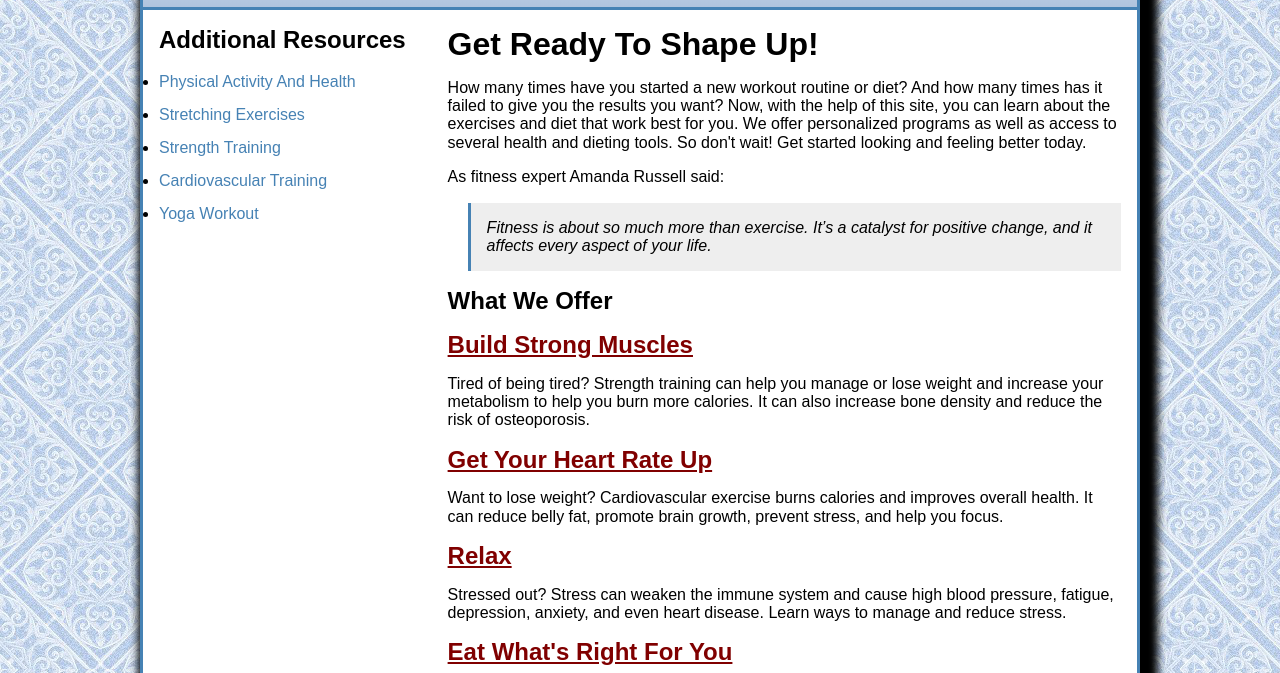
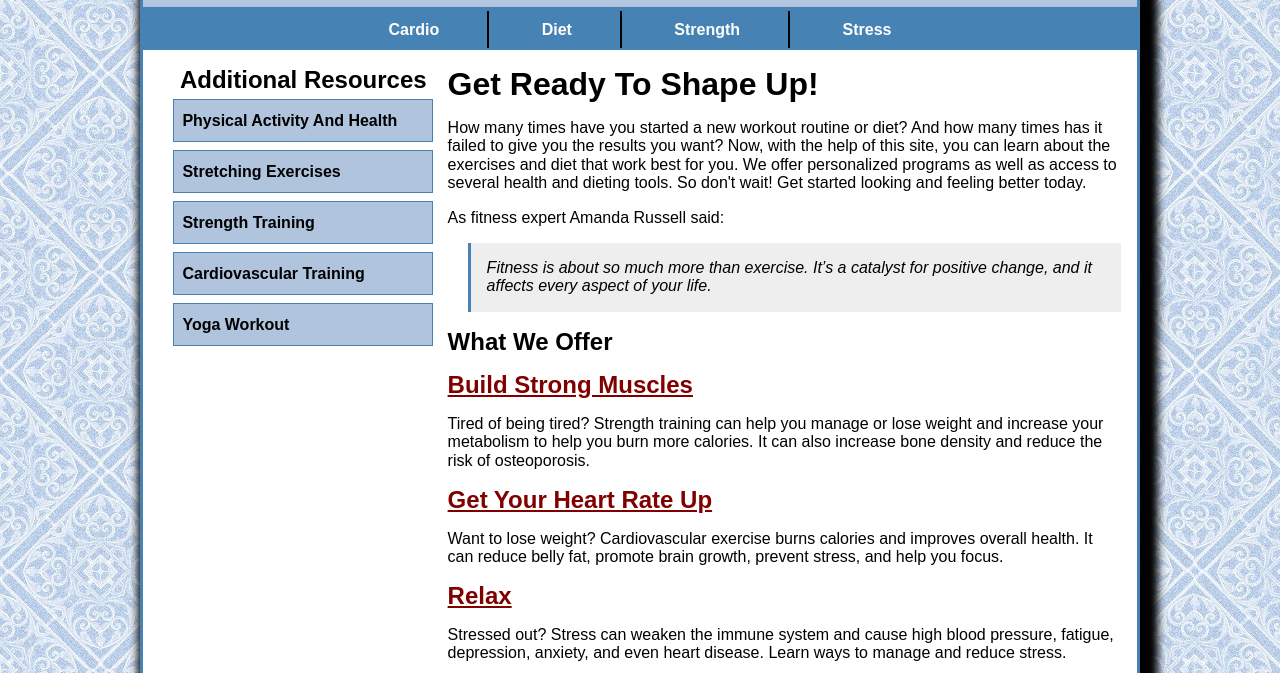
Before and after one commit to eitanaka/shapeup, a plain HTML site: page index.html in a window 1280 px wide. Shown: the part 127-800 px from the top of the page. Drawn offline with Linux system fonts and the light colour scheme.

Commit message:
Add files via upload

```diff
--- a/index.html
+++ b/index.html
@@ -6,7 +6,7 @@
 
 	<link rel="stylesheet" href="styles/normalize.css">
 	<link rel="stylesheet" href="styles/main.css">
-
+	<link rel="icon" href="images/favicon.ico">
 	<title>Shape Up</title>
 </head>
 
@@ -16,6 +16,14 @@
 		<h2>Shape Up!</h2>
 		<h3>Find the best fit for you</h3>
 	</header>
+	<nav id="nav_menu">
+		<ul>
+			<li><a href="cardio/index.html">Cardio</a></li>
+			<li><a href="diet/index.html">Diet</a></li>
+			<li><a href="strength/index.html">Strength</a></li>
+			<li id="last"><a href="stress/index.html">Stress</a></li>
+		</ul>
+	</nav>
 
 	<main>
 
@@ -31,22 +39,22 @@
 			<h3>What We Offer</h3>
 
 			<!--Is it more common to put <h>tag in <a>tag?-->
-			<a href="strength/index.html"><h3>Build Strong Muscles</h3></a>
+			<h3><a href="strength/index.html">Build Strong Muscles</a></h3>
 			<p>Tired of being tired? Strength training can help you manage or lose weight and increase your metabolism to help you burn more calories. It can also increase bone density and reduce the risk of osteoporosis.</p>
 
-			<a href="cardio/index.html"><h3>Get Your Heart Rate Up</h3></a>
+			<h3><a href="cardio/index.html">Get Your Heart Rate Up</a></h3>
 			<p>Want to lose weight? Cardiovascular exercise burns calories and improves overall health. It can reduce belly fat, promote brain growth, prevent stress, and help you focus.</p>
 
-			<a href="stress/index.html"><h3>Relax</h3></a>
+			<h3><a href="stress/index.html">Relax</a></h3>
 			<p>Stressed out? Stress can weaken the immune system and cause high blood pressure, fatigue, depression, anxiety, and even heart disease. Learn ways to manage and reduce stress.</p>
 
-			<a href="diet/index.html"><h3>Eat What's Right For You</h3></a>
+			<h3><a href="diet/index.html">Eat What's Right For You</a></h3>
 			<p>Are you really what you eat? Lose weight, gain weight, or just feel great! Maintaining a healthy diet is probably the most important thing you can do to promote overall health.</p>
 
 		</section>
 
-		<aside>
-
+		<aside class="sidebar">
+			<nav id="nav_list">
 				<h2>Additional Resources</h2>
 				<ul>
 					<li><a href="https://www.cdc.gov/physicalactivity/basics/pa-health/index.htm" target="_blank">Physical Activity And Health</a></li>
@@ -55,7 +63,7 @@
 					<li><a href="https://www.healthline.com/health/fitness-exercise/cardio-exercises-list" target="_blank"> Cardiovascular Training</a></li>
 					<li><a href="https://www.self.com/gallery/power-yoga-workout" target="_blank">Yoga Workout</a></li>
 				</ul>
-
+			</nav>
 		</aside>
 	</main>
 
```
Lines whose indentation alone changed are shown as unchanged.
